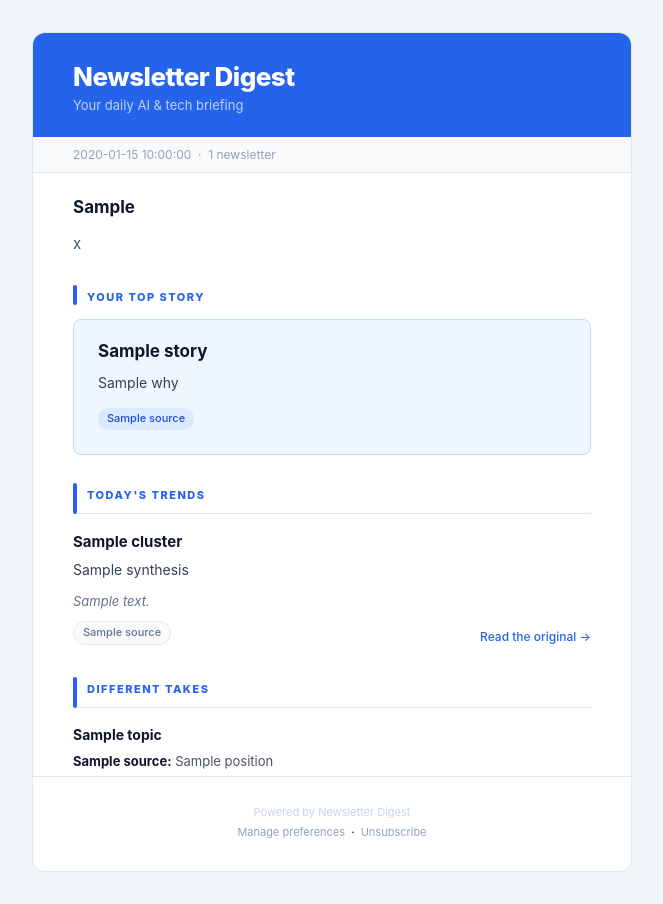
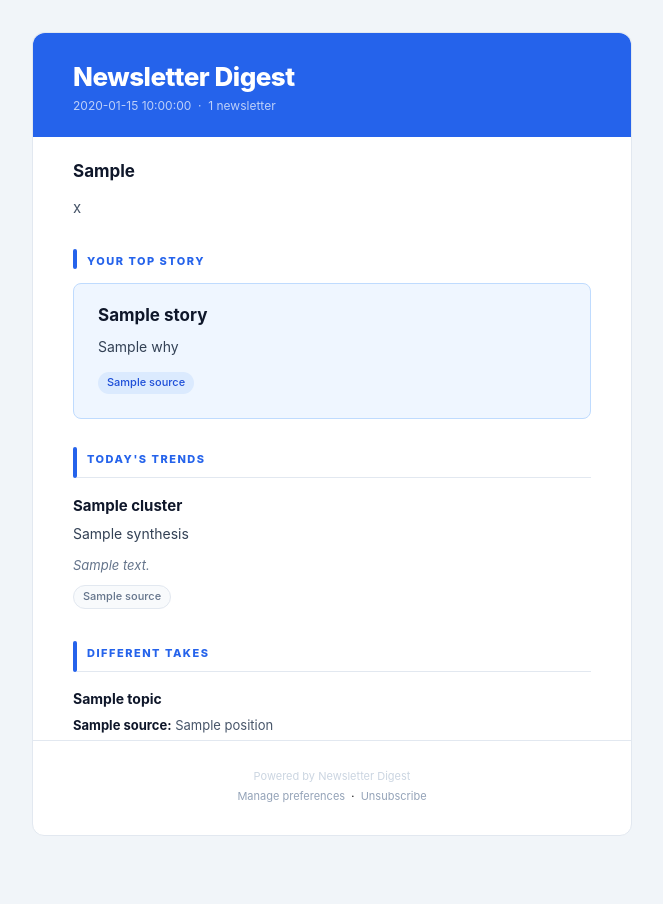
Before and after one commit to ChrisMalmborg/Newsletter-Digest, a Python web app: template src/delivery/templates/digest.html in a window 1280 px wide. Shown: the whole page, without its empty margins (308-971 px from the left). After the commit the page ends 836 px from the top, so only its background shows below. Run offline with Jinja, Linux system fonts and the light colour scheme; the template is opened without the code that fills it: most values are stand-ins (such as "Sample title", 1, 10 or a date in 2020).

Commit message:
Clean up header and remove broken links

```diff
--- a/src/delivery/templates/digest.html
+++ b/src/delivery/templates/digest.html
@@ -16,13 +16,8 @@
 
 <!-- Blue Banner Header -->
 <tr><td style="background-color: #2563eb; border-radius: 12px 12px 0 0; padding: 28px 40px 24px 40px;">
-  <h1 style="margin: 0 0 5px 0; font-size: 26px; font-weight: 800; color: #ffffff; letter-spacing: -0.5px; font-family: -apple-system, BlinkMacSystemFont, 'Segoe UI', Roboto, Helvetica, Arial, sans-serif;">Newsletter Digest</h1>
-  <p style="margin: 0; font-size: 13px; color: rgba(255,255,255,0.70); font-family: -apple-system, BlinkMacSystemFont, 'Segoe UI', Roboto, Helvetica, Arial, sans-serif;">Your daily AI &amp; tech briefing</p>
-</td></tr>
-
-<!-- Date / count strip -->
-<tr><td style="background-color: #f8fafc; border-bottom: 1px solid #e2e8f0; padding: 10px 40px;">
-  <p style="margin: 0; font-size: 12px; color: #94a3b8; font-family: -apple-system, BlinkMacSystemFont, 'Segoe UI', Roboto, Helvetica, Arial, sans-serif;">{{ digest_date }} &nbsp;&middot;&nbsp; {{ newsletter_count }} newsletter{{ "s" if newsletter_count != 1 else "" }}</p>
+  <h1 style="margin: 0 0 6px 0; font-size: 26px; font-weight: 800; color: #ffffff; letter-spacing: -0.5px; font-family: -apple-system, BlinkMacSystemFont, 'Segoe UI', Roboto, Helvetica, Arial, sans-serif;">Newsletter Digest</h1>
+  <p style="margin: 0; font-size: 12px; color: rgba(255,255,255,0.70); font-family: -apple-system, BlinkMacSystemFont, 'Segoe UI', Roboto, Helvetica, Arial, sans-serif;">{{ digest_date }} &nbsp;&middot;&nbsp; {{ newsletter_count }} newsletter{{ "s" if newsletter_count != 1 else "" }}</p>
 </td></tr>
 
 {% if day_greeting %}
@@ -96,11 +91,6 @@
         </p>
         {% endif %}
       </td>
-      {% if cluster.read_more_url %}
-      <td align="right" style="white-space: nowrap; vertical-align: middle;">
-        <a href="{{ cluster.read_more_url }}" style="font-size: 12px; color: #2563eb; text-decoration: none; font-weight: 500; font-family: -apple-system, BlinkMacSystemFont, 'Segoe UI', Roboto, Helvetica, Arial, sans-serif;">Read the original &rarr;</a>
-      </td>
-      {% endif %}
     </tr>
     </table>
   </td></tr>
```
